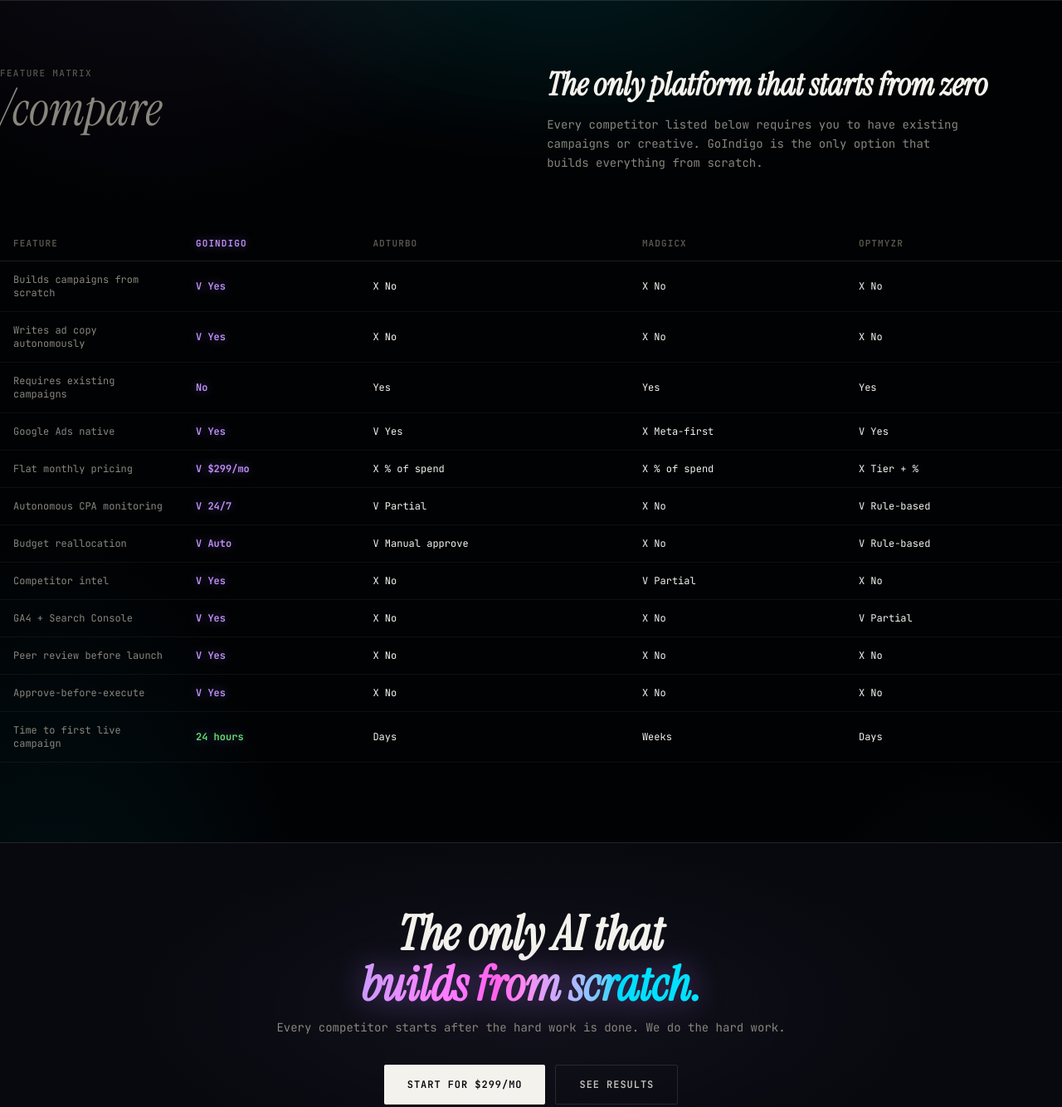
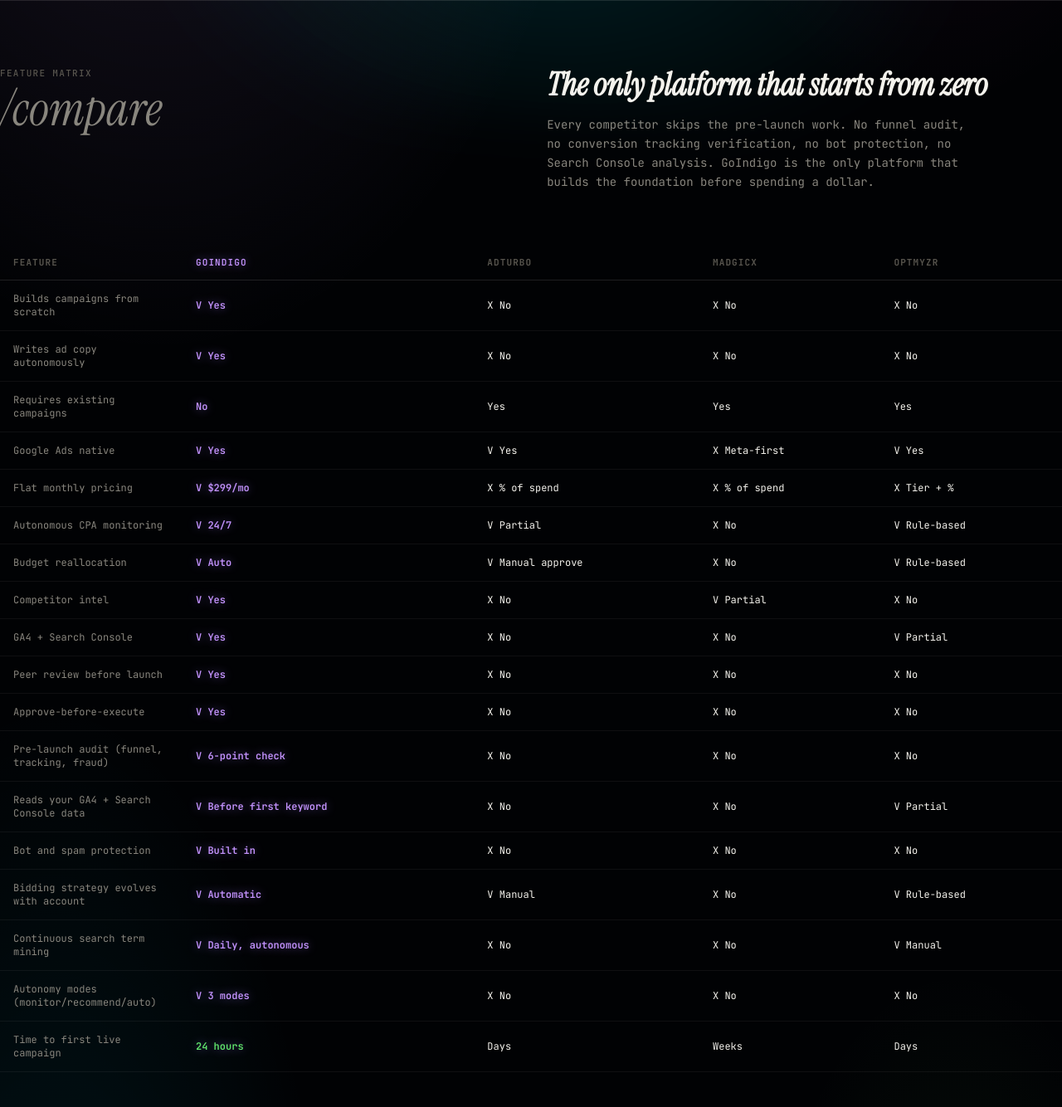
Before and after one commit to GoIndigooo/indigo-site1, a plain HTML site: page vs-competitors.html in a window 1280 px wide. Shown: the part 840-2174 px from the top of the page at 83% size. Drawn offline with Linux system fonts and the light colour scheme.

Commit message:
v3 full deploy with features: vs-competitors.html

```diff
--- a/vs-competitors.html
+++ b/vs-competitors.html
@@ -26,7 +26,7 @@
 <section class="section wrap">
   <div class="s-head rv">
     <div class="s-head__num"><span class="label-upper">Feature Matrix</span><span class="big serif italic-serif">/compare</span></div>
-    <div class="s-head__title"><h2>The only platform that starts from zero</h2><p>Every competitor listed below requires you to have existing campaigns or creative. GoIndigo is the only option that builds everything from scratch.</p></div>
+    <div class="s-head__title"><h2>The only platform that starts from zero</h2><p>Every competitor skips the pre-launch work. No funnel audit, no conversion tracking verification, no bot protection, no Search Console analysis. GoIndigo is the only platform that builds the foundation before spending a dollar.</p></div>
   </div>
   <div style="overflow-x:auto;" class="rv">
     <table class="vs-table">
@@ -51,6 +51,12 @@
         <tr><td>GA4 + Search Console</td><td class="col-us">V Yes</td><td>X No</td><td>X No</td><td>V Partial</td></tr>
         <tr><td>Peer review before launch</td><td class="col-us">V Yes</td><td>X No</td><td>X No</td><td>X No</td></tr>
         <tr><td>Approve-before-execute</td><td class="col-us">V Yes</td><td>X No</td><td>X No</td><td>X No</td></tr>
+        <tr><td>Pre-launch audit (funnel, tracking, fraud)</td><td class="col-us">V 6-point check</td><td>X No</td><td>X No</td><td>X No</td></tr>
+        <tr><td>Reads your GA4 + Search Console data</td><td class="col-us">V Before first keyword</td><td>X No</td><td>X No</td><td>V Partial</td></tr>
+        <tr><td>Bot and spam protection</td><td class="col-us">V Built in</td><td>X No</td><td>X No</td><td>X No</td></tr>
+        <tr><td>Bidding strategy evolves with account</td><td class="col-us">V Automatic</td><td>V Manual</td><td>X No</td><td>V Rule-based</td></tr>
+        <tr><td>Continuous search term mining</td><td class="col-us">V Daily, autonomous</td><td>X No</td><td>X No</td><td>V Manual</td></tr>
+        <tr><td>Autonomy modes (monitor/recommend/auto)</td><td class="col-us">V 3 modes</td><td>X No</td><td>X No</td><td>X No</td></tr>
         <tr><td>Time to first live campaign</td><td class="col-us" style="color:var(--green);">24 hours</td><td>Days</td><td>Weeks</td><td>Days</td></tr>
       </tbody>
     </table>
```
